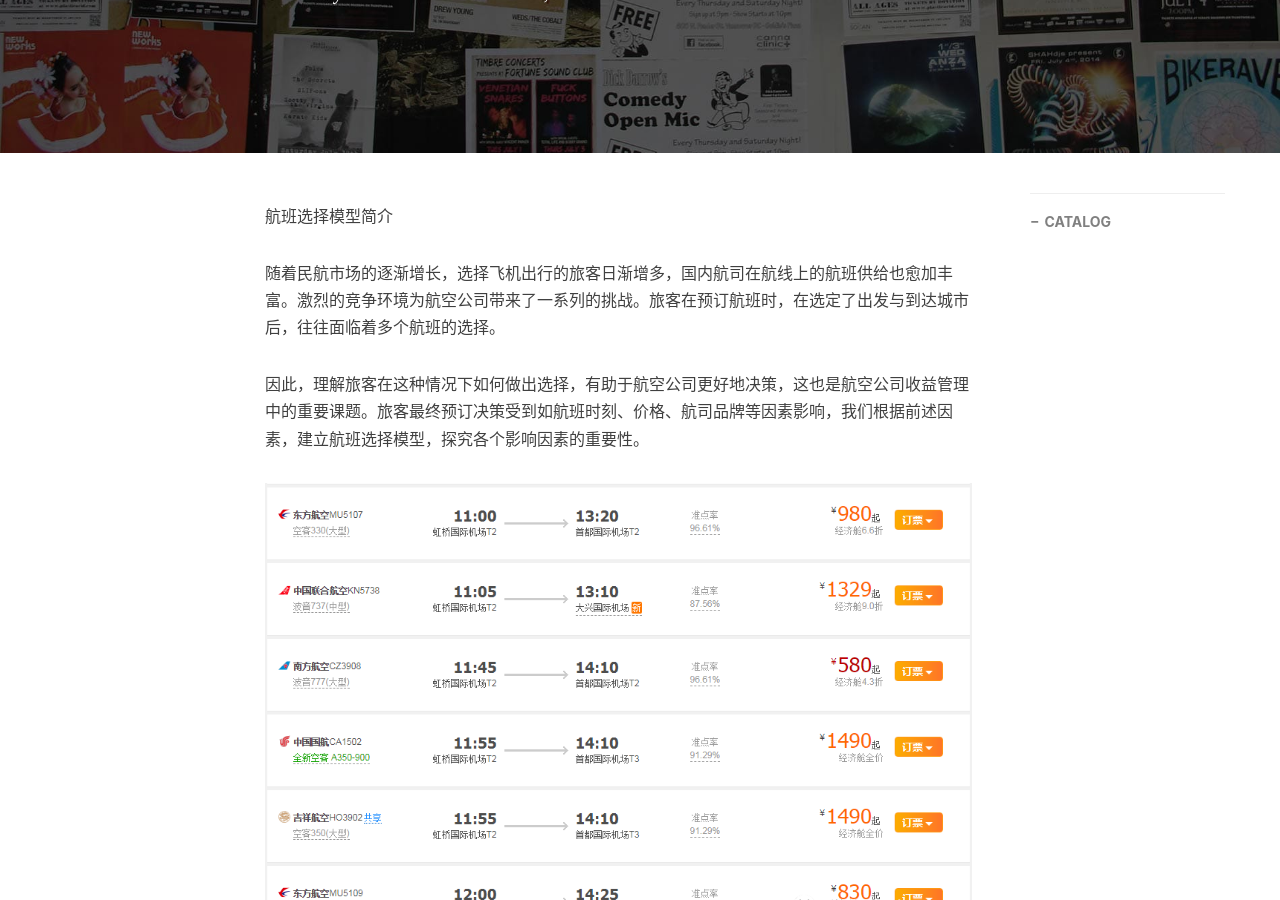
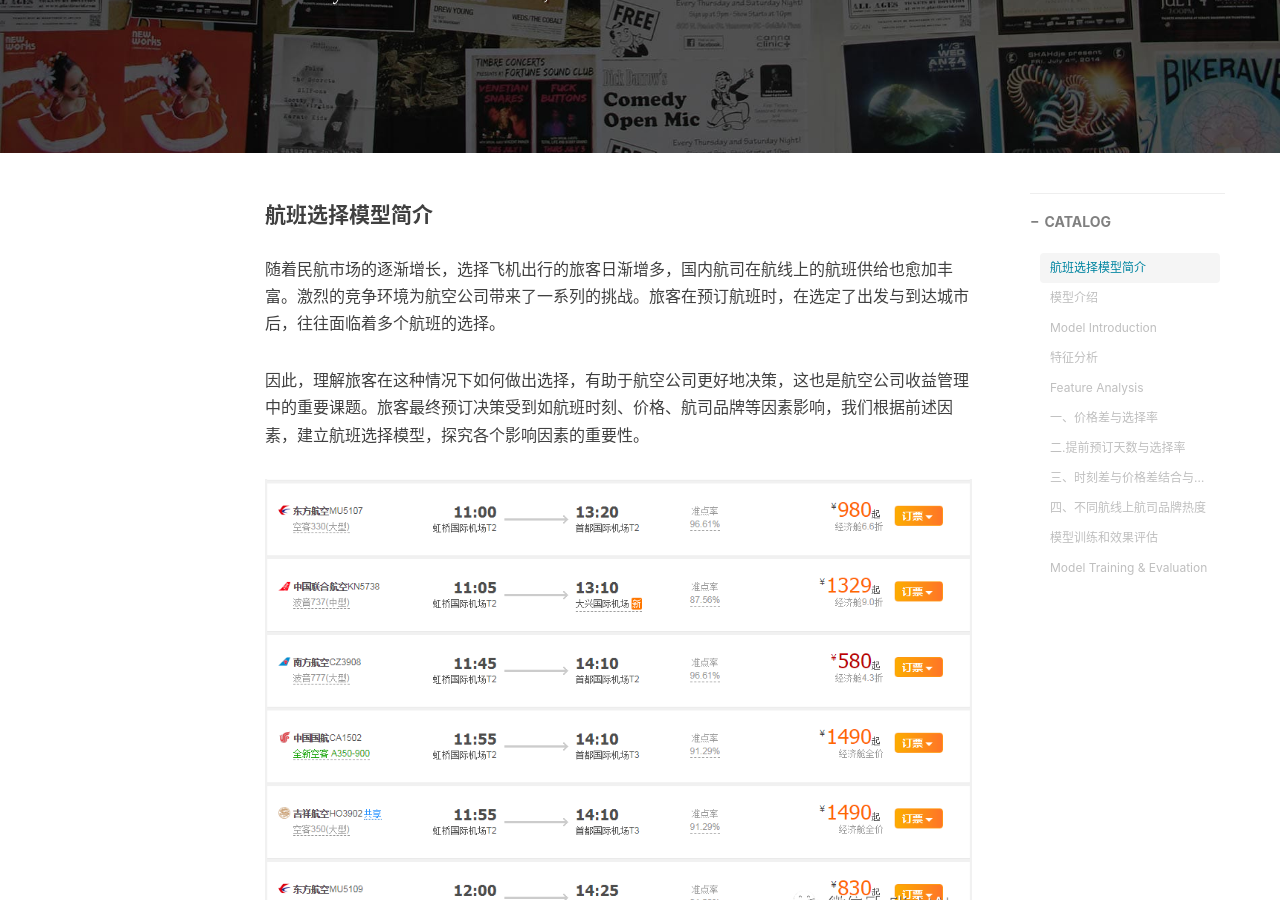
Before and after one commit to martinyuzu/martinyuzu.github.io, a Jekyll site: the page built from _posts/2019-10-10- 航班选择模型简介.md, in a window 1280 px wide and 900 px high, scrolled down 370 px. Built offline with Jekyll 4.4.1, drawn with Linux system fonts in a browser that asks for light colours; nearby versions of some CDN libraries; comment, search, counter and statistics services are not loaded.

Commit message:
By MartinYu

```diff
--- a/_posts/2019-10-10- 航班选择模型简介.md
+++ b/_posts/2019-10-10- 航班选择模型简介.md
@@ -12,7 +12,7 @@ tags:
 
 ---
 
- 航班选择模型简介
+#### 航班选择模型简介
 
 随着民航市场的逐渐增长，选择飞机出行的旅客日渐增多，国内航司在航线上的航班供给也愈加丰富。激烈的竞争环境为航空公司带来了一系列的挑战。旅客在预订航班时，在选定了出发与到达城市后，往往面临着多个航班的选择。
 
@@ -20,31 +20,31 @@ tags:
 
 ![img](https://raw.githubusercontent.com/martinyuzu/martinyuzu.github.io/master/_posts/2019-10-10- 航班选择模型简介/0.png)
 
-模型介绍
+#### 模型介绍
 
-Model Introduction
+#### Model Introduction
 
 一条航线上通常有多个航班执飞，而影响用户最终航班选择的因素则复杂多样。其中，主要的影响因素一般为机票票价以及航班起飞时刻；除此之外，提前预订期，航空公司品牌，起飞日期所在的星期数也不容忽视。为探究此问题，我们利用用户预订数据构建航班选择二分类模型。此模型可以实现，在用户提前预订期处于1-15天之间内，预测特定航线上用户选择购买某个航班的概率。模型预测效果良好，AUC大于0.85.
 
-特征分析
+#### 特征分析
 
-Feature Analysis
+#### Feature Analysis
 
 机票票价和航班起飞时刻是用户选择航班的主要因素，除这两个特征之外，我们还引入航司品牌和航线热度等信息，并衍生出了一些交叉特征。为更好展示各因素与航班被选概率之间的关系，我们将分别从价差、时刻、提前预订天数以及区域等因素出发，分析各因素对用户航班选择的影响**。**
 
-一、价格差与选择率
+#### 一、价格差与选择率
 
 机票价格是影响用户选择航班的最重要因素之一，除了价格本身之外，航班与竞飞航班的价格差等价格衍生因素也是决定用户选择的关键。如下图所示，对某航班而言，当其他条件固定不变时，目标航班的票价与竞飞航班的价格差越大，用户购买目标航班的概率就越低**。**
 
 ![01](https://raw.githubusercontent.com/martinyuzu/martinyuzu.github.io/master/_posts/2019-10-10- 航班选择模型简介/01.png)
 
-二.提前预订天数与选择率
+#### 二.提前预订天数与选择率
 
 而后我们探究了某航线提前预订天数与购买概率的关系。从下图可知，当其他条件一定时，起飞日当天或距离起飞日8天及以上时，航班对用户吸引力欠佳，此时购买率也会偏低；而距离起飞日期1-7天时，此时航班购买概率较高。
 
 ![img](https://raw.githubusercontent.com/martinyuzu/martinyuzu.github.io/master/_posts/2019-10-10- 航班选择模型简介/11.png)
 
-三、时刻差与价格差结合与选择率
+#### 三、时刻差与价格差结合与选择率
 
 除了分析单一因素对航班选择的作用外，我们还探究多个因素相结合对用户的影响。我们选取某特定航班作为样本，对该目标航班和竞飞航班的时刻差和价格差进行分段处理，并计算出每个区间的正负样本比率关系。在某一区间里，若正负样本比例大于1，说明目标航班具有一定优势；若比例小于1，则竞飞航班具有一定优势。
 
@@ -52,7 +52,7 @@ Feature Analysis
 
 ![img](https://raw.githubusercontent.com/martinyuzu/martinyuzu.github.io/master/_posts/2019-10-10- 航班选择模型简介/2.png)
 
-四、不同航线上航司品牌热度
+#### 四、不同航线上航司品牌热度
 
 根据历史样本，航司的品牌热度具有地域性的特点。我们首先按照地理位置划分区域，如东北、华南、华北等，再为所有航司在每个区域的热度进行排名。
 
@@ -60,9 +60,9 @@ Feature Analysis
 
 ![img](https://raw.githubusercontent.com/martinyuzu/martinyuzu.github.io/master/_posts/2019-10-10- 航班选择模型简介/3.png)
 
-模型训练和效果评估
+#### 模型训练和效果评估
 
-Model Training & Evaluation
+#### Model Training & Evaluation
 
 我们选取42条航线的五个月历史数据作为训练集，使用XGBoost进行模型构建。为保证数据的稳定性，避开国内航班换季点和春运时间段。
 
```
